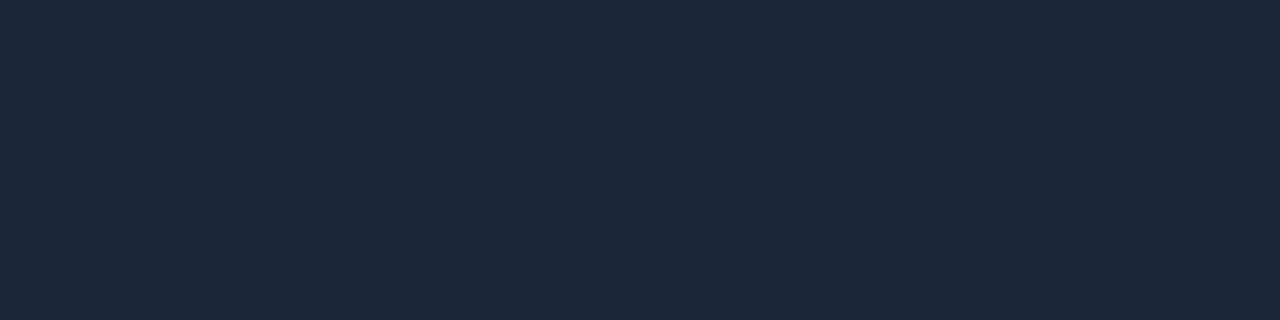
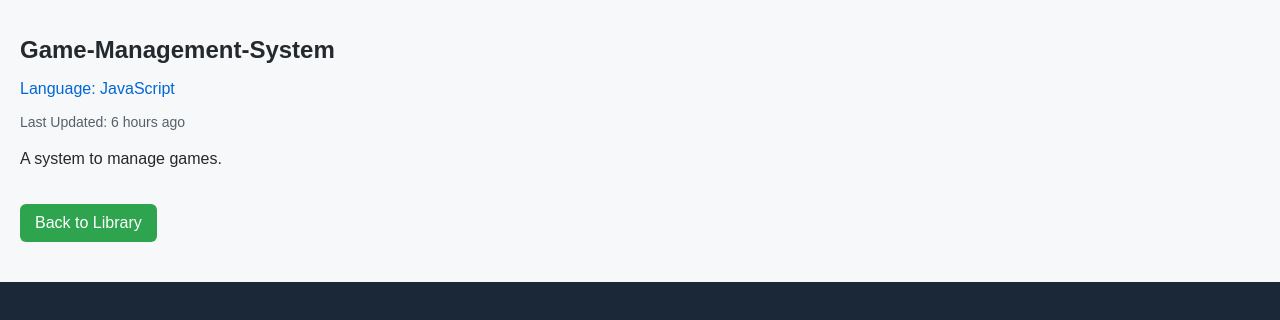
Before and after one commit to FanchonSora/Game-Management-System, a React (Vite) app in the folder my-vite-app/: page /repository/1 in a window 1280 px wide. Before the commit this address had no page. Shown: the top 320 px of the page. Built offline with nearby package versions, Linux system fonts and the light colour scheme.

Commit message:
Github + Store

```diff
--- a/my-vite-app/src/App.jsx
+++ b/my-vite-app/src/App.jsx
@@ -7,6 +7,8 @@ import LibraryPageCode from "./components/LibraryCode";
 import ProfilePage from "./components/ProfilePage";
 import CommunityPage from "./components/CommunityPage"
 import GamePage from "./components/GamePage";
+import MarketPage from "./components/Market";
+import CodePage from "./components/CodePage";
 function App() {
   return (
     <BrowserRouter>
@@ -15,8 +17,10 @@ function App() {
         <Route path="/sign-in" element={<SignInPage />} />
         <Route path="/profile" element={<ProfilePage />} />
         <Route path="/community" element={<CommunityPage />} />
+        <Route path="/market" element={<MarketPage />} />
         <Route path="/library-game" element={<LibraryPageGame />} />
         <Route path="/library-code" element={<LibraryPageCode />} />
+        <Route path="/repository/:id" element={<CodePage />} />
         <Route path="/game/:id" element={<GamePage />} />
       </Routes>
     </BrowserRouter>
--- /dev/null
+++ b/my-vite-app/src/components/CodePage.jsx
@@ -0,0 +1,71 @@
+import React from "react";
+import { useParams, Link } from "react-router-dom";
+
+const CodePage = () => {
+  const { id } = useParams();
+  const repositories = {
+    1: { name: "Game-Management-System", description: "A system to manage games.", language: "JavaScript", lastUpdated: "6 hours ago" },
+    2: { name: "Matrix-Calculator-Web", description: "A web app for matrix calculations.", language: "HTML", lastUpdated: "yesterday" },
+    3: { name: "Basic-Chat-Box", description: "A chat application in Python.", language: "Python", lastUpdated: "Sep 9" },
+    4: { name: "Object-Detection-Game", description: "A game with object detection.", language: "Python", lastUpdated: "Sep 9" },
+    5: { name: "Event-Management", description: "A TypeScript-based event management app.", language: "TypeScript", lastUpdated: "Aug 30" },
+  };
+
+  const repo = repositories[id];
+
+  if (!repo) {
+    return <div>Repository not found</div>;
+  }
+
+  return (
+    <div style={styles.container}>
+      <div style={styles.header}>
+        <h1 style={styles.title}>{repo.name}</h1>
+        <p style={styles.language}>Language: {repo.language}</p>
+        <p style={styles.updated}>Last Updated: {repo.lastUpdated}</p>
+        <p style={styles.description}>{repo.description}</p>
+        <Link to="/library-code" style={styles.backButton}>Back to Library</Link>
+      </div>
+    </div>
+  );
+};
+
+export default CodePage;
+
+const styles = {
+  container: {
+    padding: "20px",
+    fontFamily: "Arial, sans-serif",
+    backgroundColor: "#f6f8fa",
+    color: "#24292e",
+  },
+  header: {
+    marginBottom: "20px",
+  },
+  title: {
+    fontSize: "24px",
+    fontWeight: "bold",
+    marginBottom: "10px",
+  },
+  language: {
+    fontSize: "16px",
+    color: "#0366d6",
+  },
+  updated: {
+    fontSize: "14px",
+    color: "#57606a",
+  },
+  description: {
+    marginTop: "20px",
+    fontSize: "16px",
+  },
+  backButton: {
+    display: "inline-block",
+    marginTop: "20px",
+    padding: "10px 15px",
+    backgroundColor: "#2ea44f",
+    color: "#fff",
+    borderRadius: "6px",
+    textDecoration: "none",
+  },
+};
--- a/my-vite-app/src/components/LibraryCode.jsx
+++ b/my-vite-app/src/components/LibraryCode.jsx
@@ -1,4 +1,5 @@
 import React from "react";
+import { Link } from "react-router-dom";
 
 const GameLibrary = () => {
   const games = [
@@ -53,8 +54,11 @@ const GameLibrary = () => {
                 {game.language} <span style={styles.updated}>Updated {game.updated}</span>
               </p>
             </div>
-            <div>
+            <div style={styles.actions}>
               <button style={styles.starButton}>★ Star</button>
+              <Link to={`/repository/${game.id}`} style={styles.viewButton}>
+                View
+              </Link>
             </div>
           </div>
         ))}
@@ -154,11 +158,32 @@ const styles = {
     fontSize: "12px",
     color: "#57606a",
   },
+  actions: {
+    display: "flex",
+    alignItems: "center",
+    gap: "10px",
+  },
   starButton: {
     padding: "5px 10px",
-    backgroundColor: "#f6f8fa",
+    backgroundColor: "#ffffff",
     border: "1px solid #d0d7de",
+    color: "#000000",
     borderRadius: "6px",
+    fontSize: "14px",
+    fontWeight: "bold",
     cursor: "pointer",
   },
+  viewButton: {
+    textDecoration: "none",
+    padding: "5px 10px",
+    backgroundColor: "#ffffff", // White background
+    color: "#000000", // Black text
+    borderRadius: "6px",
+    fontSize: "14px",
+    fontWeight: "bold",
+    border: "1px solid #d0d7de", // Optional: Add a border for better visibility
+    cursor: "pointer", // Add a pointer cursor for better UX
+    transition: "background-color 0.2s, color 0.2s", // Smooth hover transition
+    display: "inline-block", // Ensures proper alignment
+  },
 };
--- a/my-vite-app/src/components/LibraryGame.jsx
+++ b/my-vite-app/src/components/LibraryGame.jsx
@@ -30,6 +30,7 @@ const LibraryPage = () => {
           <a href="/home" style={styles.navLink}>Home</a>
           <a href="/library-code" style={styles.navLink}>Library Code</a>
           <a href="/library-game" style={styles.navLink}>Library Game</a>
+          <a href="/market" style={styles.navLink}>Market</a>
           <a href="/community" style={styles.navLink}>Community</a>
 
           {/* Profile Dropdown */}
--- /dev/null
+++ b/my-vite-app/src/components/Market.jsx
@@ -0,0 +1,152 @@
+import React from 'react';
+
+const MarketPage = () => {
+  const massivelyMultiplayerGames = [
+    { id: 1, title: 'Foxhole', price: '155.000đ', discount: '-38%', image: 'foxhole.jpg' },
+    { id: 2, title: 'Hell Let Loose', price: '591.500đ', discount: '-50%', image: 'hellletloose.jpg' },
+    { id: 3, title: 'SCUM', price: '282.500đ', discount: '-50%', image: 'scum.jpg' },
+    { id: 4, title: 'Test Drive Unlimited', price: '469.000đ', discount: '-30%', image: 'testdrive.jpg' },
+  ];
+
+  const casualGames = [
+    { id: 1, title: 'Goat Simulator 3', price: '127.000đ', discount: '-67%', image: 'goatsimulator.jpg' },
+    { id: 2, title: 'Luma Island', price: '160.000đ', discount: '-20%', image: 'lumaisland.jpg' },
+    { id: 3, title: 'F1 24', price: '436.000đ', discount: '-60%', image: 'f1.jpg' },
+    { id: 4, title: 'Dreamlight Valley', price: '667.500đ', discount: '-25%', image: 'dreamlight.jpg' },
+  ];
+
+  const featuredGames = [
+    { id: 1, title: 'Lord of the Rings: Return to Moria', price: '321.000đ', image: 'moria.jpg' },
+    { id: 2, title: 'Ready or Not', price: '399.000đ', image: 'readyornot.jpg' },
+    { id: 3, title: 'Dead by Daylight', price: '340.000đ', image: 'deadbydaylight.jpg' },
+    { id: 4, title: 'WWE 2K24', price: '1.000.000đ', image: 'wwe2k24.jpg' },
+    { id: 5, title: 'Stellaris', price: '664.000đ', image: 'stellaris.jpg', isLive: true },
+  ];
+
+  return (
+    <div style={styles.container}>
+      {/* Categories Section */}
+      <div style={styles.categorySection}>
+        <h2 style={styles.sectionTitle}>Massively Multiplayer</h2>
+        <p style={styles.subtitle}>Recommended tag based on what you play</p>
+        <div style={styles.grid}>
+          {massivelyMultiplayerGames.map((game) => (
+            <div key={game.id} style={styles.card}>
+              <img src={game.image} alt={game.title} style={styles.image} />
+              <div style={styles.cardContent}>
+                <span style={styles.discount}>{game.discount}</span>
+                <p style={styles.title}>{game.title}</p>
+                <p style={styles.price}>{game.price}</p>
+              </div>
+            </div>
+          ))}
+        </div>
+        <h2 style={styles.sectionTitle}>Casual</h2>
+        <p style={styles.subtitle}>Recommended tag based on what you play</p>
+        <div style={styles.grid}>
+          {casualGames.map((game) => (
+            <div key={game.id} style={styles.card}>
+              <img src={game.image} alt={game.title} style={styles.image} />
+              <div style={styles.cardContent}>
+                <span style={styles.discount}>{game.discount}</span>
+                <p style={styles.title}>{game.title}</p>
+                <p style={styles.price}>{game.price}</p>
+              </div>
+            </div>
+          ))}
+        </div>
+      </div>
+
+      {/* Featured Games Section */}
+      <div style={styles.featuredSection}>
+        <h2 style={styles.sectionTitle}>Featured Games</h2>
+        <div style={styles.horizontalScroll}>
+          {featuredGames.map((game) => (
+            <div key={game.id} style={styles.featuredCard}>
+              <img src={game.image} alt={game.title} style={styles.featuredImage} />
+              <p style={styles.title}>{game.title}</p>
+              <p style={styles.price}>{game.price}</p>
+            </div>
+          ))}
+        </div>
+      </div>
+    </div>
+  );
+};
+
+const styles = {
+  container: {
+    fontFamily: 'Arial, sans-serif',
+    backgroundColor: '#1b2838',
+    color: '#c7d5e0',
+    padding: '20px',
+  },
+  categorySection: {
+    marginBottom: '40px',
+  },
+  sectionTitle: {
+    fontSize: '24px',
+    marginBottom: '10px',
+  },
+  subtitle: {
+    fontSize: '14px',
+    color: '#aaa',
+    marginBottom: '20px',
+  },
+  grid: {
+    display: 'grid',
+    gridTemplateColumns: 'repeat(auto-fill, minmax(200px, 1fr))',
+    gap: '20px',
+  },
+  card: {
+    backgroundColor: '#2a475e',
+    borderRadius: '10px',
+    overflow: 'hidden',
+    textAlign: 'center',
+    padding: '10px',
+    position: 'relative',
+  },
+  image: {
+    width: '100%',
+    borderRadius: '5px',
+    marginBottom: '10px',
+  },
+  cardContent: {
+    textAlign: 'left',
+  },
+  discount: {
+    position: 'absolute',
+    top: '10px',
+    left: '10px',
+    backgroundColor: '#2ecc71',
+    color: '#fff',
+    padding: '5px',
+    borderRadius: '3px',
+  },
+  title: {
+    fontSize: '16px',
+    fontWeight: 'bold',
+  },
+  price: {
+    fontSize: '14px',
+    color: '#fff',
+  },
+  featuredSection: {
+    marginTop: '40px',
+  },
+  horizontalScroll: {
+    display: 'flex',
+    gap: '20px',
+    overflowX: 'scroll',
+  },
+  featuredCard: {
+    minWidth: '300px',
+    textAlign: 'center',
+  },
+  featuredImage: {
+    width: '100%',
+    borderRadius: '10px',
+  },
+};
+
+export default MarketPage;
```
Also changed, not shown: 1 other file (tests, documents, lock files or other folders).
